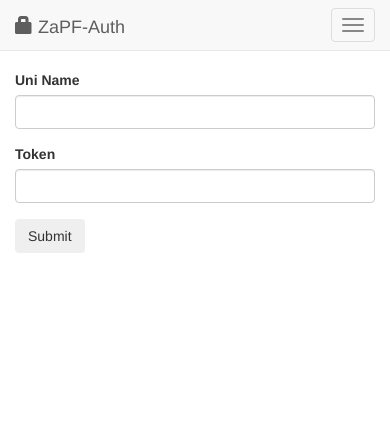
After one commit to fabianfreyer/account_management, a Flask app: template app/templates/admin/uniform.html in a window 390 px wide. The commit adds this page. Shown: the top 441 px of the page. Run offline with Flask 2, Linux system fonts and the light colour scheme; the template is opened without the code that fills it: values that come from a table or form of the project are taken from there, others are empty; some libraries are stand-ins or nearby versions.

Commit message:
Add registration framework

```diff
--- /dev/null
+++ b/app/db.py
@@ -0,0 +1,2 @@
+from flask_sqlalchemy import SQLAlchemy
+db = SQLAlchemy()
--- /dev/null
+++ b/app/registration/views.py
@@ -0,0 +1,72 @@
+from flask import render_template, redirect, url_for, flash
+from . import registration_blueprint
+from app.db import db
+from .models import Uni
+from flask_wtf import FlaskForm
+from wtforms import StringField, SubmitField
+from app.user import groups_required
+
+from . import api
+
+class UniForm(FlaskForm):
+    name = StringField('Uni Name')
+    token = StringField('Token')
+    submit = SubmitField()
+
+@registration_blueprint.route('/admin/uni')
+@groups_required('admin')
+def unis():
+    unis = Uni.query.all()
+    return render_template('admin/unis.html', unis = unis)
+
+@registration_blueprint.route('/admin/uni/new', methods=['GET', 'POST'])
+@groups_required('admin')
+def add_uni():
+    form = UniForm()
+    if form.validate_on_submit():
+        uni = Uni(form.name.data, form.token.data)
+        print(uni)
+        db.session.add(uni)
+        try:
+            db.session.commit()
+        except IntegrityError as e:
+            if 'uni.name' in str(e.orig):
+                form.name.errors.append("There is already a uni with that name")
+            elif 'uni.token' in str(e.orig):
+                form.token.errors.append("There is already a uni with that token")
+            else:
+                raise
+            return render_template('admin/uniform.html', form = form)
+        return redirect(url_for('registration.unis'))
+    return render_template('admin/uniform.html', form = form)
+
+@registration_blueprint.route('/admin/uni/<int:uni_id>/delete')
+@groups_required('admin')
+def delete_uni(uni_id):
+    uni = Uni.query.filter_by(id=uni_id).first()
+    flash('Deleted {uni.name}'.format(uni=uni))
+    db.session.delete(uni)
+    db.session.commit()
+    return redirect(url_for('registration.unis'))
+
+@registration_blueprint.route('/admin/uni/<int:uni_id>/edit', methods=['GET', 'POST'])
+@groups_required('admin')
+def edit_uni(uni_id):
+    uni = Uni.query.filter_by(id=uni_id).first()
+    form = UniForm(name = uni.name, token = uni.token)
+    if form.validate_on_submit():
+        from sqlalchemy.exc import IntegrityError
+        uni = Uni(form.name.data, form.token.data)
+        db.session.add(uni)
+        try:
+            db.session.commit()
+        except IntegrityError as e:
+            if 'uni.name' in str(e.orig):
+                form.name.errors.append("There is already a uni with that name")
+            elif 'uni.token' in str(e.orig):
+                form.token.errors.append("There is already a uni with that token")
+            else:
+                raise
+            return render_template('admin/uniform.html', form = form)
+        return redirect(url_for('registration.unis'))
+    return render_template('admin/uniform.html', form = form)
--- /dev/null
+++ b/app/templates/admin/uniform.html
@@ -0,0 +1,25 @@
+{% extends "base.html" %}
+{% import "bootstrap/wtf.html" as wtf %}
+
+{% block title %}Unis{% endblock %}
+
+{% block content %}
+<div class="container">
+  <form class="form-horizontal" method="POST">
+    {{ wtf.form_errors(form) }}
+
+    <div class="form-group">
+      {{ form.name.label(class='col-sm-2 control-label') }}
+      <div class="col-sm-10">{{ form.name(class='form-control') }}</div>
+    </div>
+    <div class="form-group">
+      {{ form.token.label(class='col-sm-2 control-label') }}
+      <div class="col-sm-10">{{ form.token(class='form-control') }}</div>
+    </div>
+    <div class="col-sm-2"></div>
+    {{ form.submit(class='btn btn-submit')}}
+    {{ form.hidden_tag() }}
+
+  </form>
+</div>
+{% endblock %}
--- a/app/templates/base.html
+++ b/app/templates/base.html
@@ -28,6 +28,7 @@
           <a href="#" class="dropdown-toggle" data-toggle="dropdown" role="button" aria-haspopup="true" aria-expanded="false">Admin <span class="caret"></span></a>
           <ul class="dropdown-menu">
             <li><a href="{{url_for('oauth2.clients')}}">OAuth2 Applications</a></li>
+            <li><a href="{{url_for('registration.unis')}}">Unis</a></li>
           </ul>
         </li>
       {% endif %}
--- a/config.py
+++ b/config.py
@@ -17,6 +17,9 @@ class Config:
     LDAP_GROUP_OBJECT_FILTER = '(objectClass=groupOfNames)'
     LDAP_GROUP_MEMBERS_ATTR = 'member'
     LDAP_READONLY = False
+
+    SQLALCHEMY_DATABASE_URI = 'sqlite:///anmeldung.db'
+    SQLALCHEMY_TRACK_MODIFICATIONS = False
 
     RECAPTCHA_DATA_ATTRS = {'theme': 'dark'}
     import ldap3
--- a/manage.py
+++ b/manage.py
@@ -1,6 +1,7 @@
 #!/usr/bin/env python3
-from flask_script import Manager
+from flask_script import Manager, Shell
 from app import create_app, check_sanity
+from app.db import db
 
 app = create_app()
 manager = Manager(app)
@@ -52,6 +53,14 @@ def _query_yes_no(question, default="yes"):
             return valid[choice]
         else:
             print("Please respond with 'yes' or 'no' (or 'y' or 'n').\n")
+
+def make_shell_context():
+    return {
+        'app': app,
+        'db': db,
+    }
+
+manager.add_command('shell', Shell(make_context=make_shell_context))
 
 @manager.command
 def passwd(username, password=None):
@@ -181,6 +190,43 @@ def profile(length=25, profile_dir=None):
                                       profile_dir=profile_dir)
     app.run()
 
+@manager.command
+def unis():
+    """List unis"""
+    from app.registration.models import Uni
+    for uni in Uni.query.all():
+        print("{uni.name}: {uni.token}".format(uni=uni))
+
+@manager.command
+def adduni(uni_name, token):
+    """Add a uni and a token"""
+    from app.registration.models import Uni
+    uni = Uni(uni_name, token)
+    db.session.add(uni)
+    db.session.commit()
+
+@manager.command
+def deluni(uni_name):
+    """Remove a uni"""
+    from app.registration.models import Uni
+    uni = Uni.query.filter_by(name=uni_name).first()
+    db.session.delete(uni)
+    db.session.commit()
+
+@manager.command
+def set_token(uni_name, token):
+    """Set the token for a uni"""
+    from app.registration.models import Uni
+    uni = Uni.query.filter_by(name=uni_name).first()
+    uni.token = token
+    db.session.add(uni)
+    db.session.commit()
+
+@manager.command
+def initdb():
+    """Initialize a new database"""
+    db.create_all()
+
 if __name__ == "__main__":
     if app.config['MOCKSERVER'] == True:
         from unittest import mock
--- a/requirements.txt
+++ b/requirements.txt
@@ -7,3 +7,4 @@ ipython>=5.1.0
 flask_oauthlib>=0.9.3
 flask_bootstrap>=3.3.7
 flask-cache>=0.13.1
+Flask-SQLAlchemy>=2.1
```
Also changed, not shown: app/__init__.py (+8 -0 lines), app/registration/__init__.py (added, +8 -0 lines), app/registration/api.py (added, +11 -0 lines), app/registration/models.py (added, +23 -0 lines), app/templates/admin/unis.html (added, +36 -0 lines), README.md, 1 other file.
